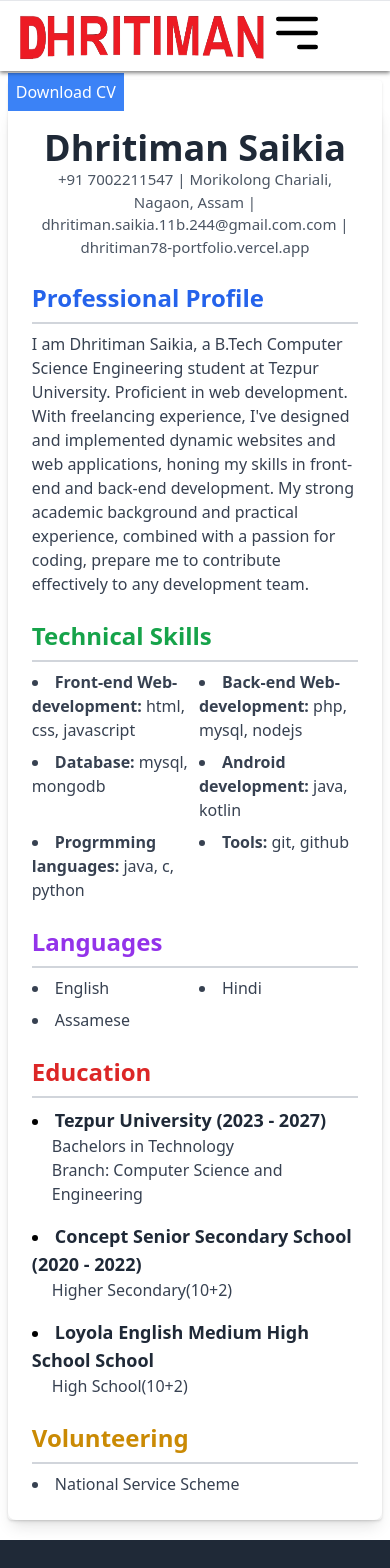
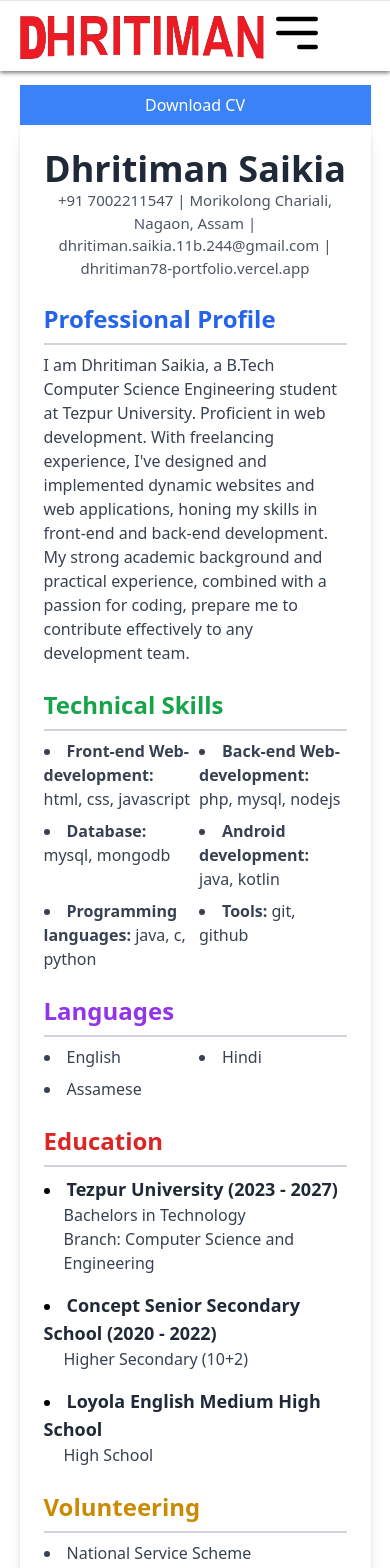
Before and after one commit to dhritiman78/dhritiman78-portfolio, a React (Vite) app: page /cv in a window 390 px wide. Shown: the top 1568 px of the page. Built offline with nearby package versions, Linux system fonts and the light colour scheme.

Commit message:
new commit

```diff
--- a/package.json
+++ b/package.json
@@ -15,6 +15,7 @@
     "react-dom": "^18.2.0",
     "react-intersection-observer": "^9.10.3",
     "react-router-dom": "^6.23.1",
+    "react-to-print": "^2.15.1",
     "react-type-animation": "^3.2.0"
   },
   "devDependencies": {
--- a/src/components/CV.jsx
+++ b/src/components/CV.jsx
@@ -1,4 +1,5 @@
-import React, {useState} from 'react'
+import React, { useState } from 'react';
+import './custom.css';
 
 const CV = () => {
   const [skills] = useState([
@@ -6,17 +7,19 @@ const CV = () => {
     { name: 'Back-end Web-development', skills: ['php', 'mysql', 'nodejs'] },
     { name: 'Database', skills: ['mysql', 'mongodb'] },
     { name: 'Android development', skills: ['java', 'kotlin'] },
-    { name: 'Progrmming languages', skills: ['java', 'c', 'python'] },
+    { name: 'Programming languages', skills: ['java', 'c', 'python'] },
     { name: 'Tools', skills: ['git', 'github'] },
-    ])
-    const [languages] = useState(['English', 'Hindi', 'Assamese'])
+  ]);
+
+  const [languages] = useState(['English', 'Hindi', 'Assamese']);
+
   return (
     <>
       <div className="container mx-auto p-6 bg-white shadow-lg rounded-lg">
         <header className="text-center mb-6">
           <h1 className="text-4xl font-bold text-gray-800">Dhritiman Saikia</h1>
           <p className="text-gray-600 sm:text-1xl text-[15px]">
-                        +91 7002211547 | Morikolong Chariali, Nagaon, Assam | dhritiman.saikia.11b.244@gmail.com.com | dhritiman78-portfolio.vercel.app
+            +91 7002211547 | Morikolong Chariali, Nagaon, Assam | dhritiman.saikia.11b.244@gmail.com | dhritiman78-portfolio.vercel.app
           </p>
         </header>
 
@@ -56,26 +59,14 @@ const CV = () => {
             </li>
             <li>
               <strong className="text-lg text-gray-800">Concept Senior Secondary School (2020 - 2022)</strong>
-                            <p className="text-gray-700 mx-5">Higher Secondary(10+2)</p>
+              <p className="text-gray-700 mx-5">Higher Secondary (10+2)</p>
             </li>
             <li>
-                            <strong className="text-lg text-gray-800">Loyola English Medium High School School </strong>
-                            <p className="text-gray-700 mx-5">High School(10+2)</p>
+              <strong className="text-lg text-gray-800">Loyola English Medium High School</strong>
+              <p className="text-gray-700 mx-5">High School</p>
             </li>
           </ul>
         </section>
-
-                {/* <section className="mb-6">
-                    <h2 className="text-2xl font-semibold text-indigo-600 border-b-2 border-gray-300 pb-2">Internship</h2>
-                    <ul className="mt-2 space-y-4">
-                        <li>
-                            <strong className="text-lg text-gray-800">Marketing Intern, Salford & Co.</strong>
-                            <p className="text-gray-700">
-                                Conducted market research with the assigned team for the newly launched product and created awareness among the target group. Assisted the marketing manager in writing press releases and conducting surveys through phones and emails.
-                            </p>
-                        </li>
-                    </ul>
-                </section> */}
 
         <section>
           <h2 className="text-2xl font-semibold text-yellow-600 border-b-2 border-gray-300 pb-2">Volunteering</h2>
@@ -85,7 +76,7 @@ const CV = () => {
         </section>
       </div>
     </>
-    )
+  );
 }
 
-export default CV
+export default CV;
--- a/src/components/CVpage.jsx
+++ b/src/components/CVpage.jsx
@@ -1,16 +1,29 @@
-import React from 'react'
-import CV from './CV'
+import React, { useRef } from 'react';
+import ReactToPrint from 'react-to-print';
+import CV from './CV';
+
 const CVpage = () => {
+  const componentRef = useRef();
+
   return (
     <>
-    <div className='mt-[80px] mb-5 sm:w-[60%] w-[96%] mx-auto shadow rounded'>
+      <div className="mt-[85px] mb-5 sm:w-[60%] w-[90%] mx-auto shadow rounded">
         <div>
-            <a href='/blankcv' className='bg-blue-500 text-white p-2 w-full'>Download CV</a>
+          <ReactToPrint
+            trigger={() => (
+              <button className="bg-blue-500 text-white p-2 w-full">
+                Download CV
+              </button>
+            )}
+            content={() => componentRef.current}
+          />
         </div>
-        <CV />
-    </div>
+        <div ref={componentRef}>
+          <CV />
+        </div>
+      </div>
     </>
-  )
-}
+  );
+};
 
-export default CVpage
+export default CVpage;
--- /dev/null
+++ b/src/components/custom.css
@@ -0,0 +1,17 @@
+@media print {
+    @page {
+      size: A4;
+      margin: 1cm;
+    }
+
+    body {
+      width: 21cm;
+      height: 29.7cm;
+      margin: 0 auto;
+    }
+
+    .container {
+      box-shadow: none;
+      border-radius: 0;
+    }
+  }
```
Also changed, not shown: 1 other file (tests, documents, lock files or other folders). Lines whose indentation alone changed are shown as unchanged.
